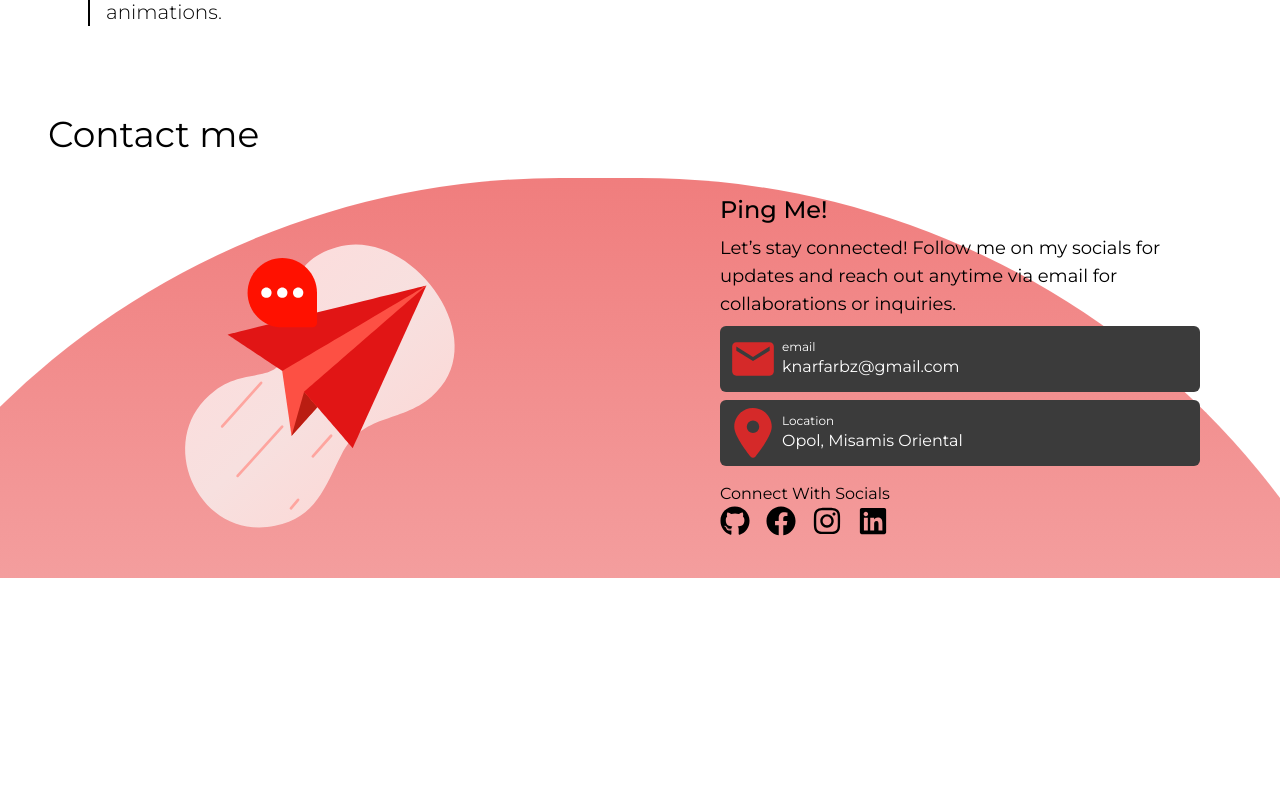
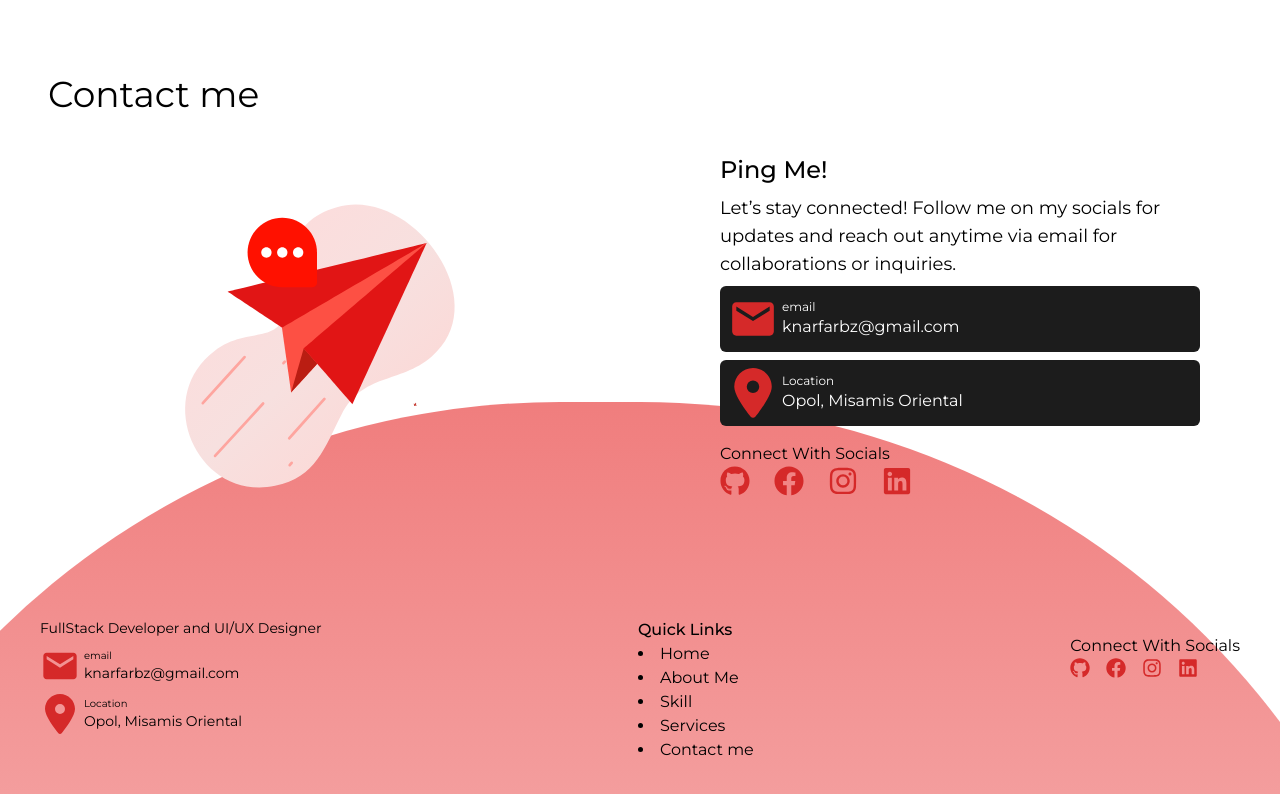
Before and after one commit to knarfy67/Frank-Page, a React (Vite) app: page / in a window 1280 px wide. Shown: the part 2637-3431 px from the top of the page. Before the commit the page ends 3215 px from the top, so only its background shows below. Built offline with nearby package versions, Linux system fonts and the light colour scheme.

Commit message:
add footer

```diff
--- a/src/App.jsx
+++ b/src/App.jsx
@@ -10,6 +10,7 @@ import About from "./sections/About";
 import Skills from "./sections/Skills";
 import Services from "./sections/Services";
 import Contact from "./sections/Contact";
+import Footer from "./components/Home/Footer";
 
 function App() {
   return (
@@ -74,6 +75,7 @@ function App() {
         <Skills />
         <Services />
         <Contact />
+        <Footer />
       </div>
     </div>
   );
--- a/src/components/Contact/ContactContent.jsx
+++ b/src/components/Contact/ContactContent.jsx
@@ -30,7 +30,7 @@ function ContactContent() {
             out anytime via email for collaborations or inquiries.
           </p>
           <div className="space-y-2">
-            <div className="flex flex-row items-center gap-1 bg-third p-2 rounded-md">
+            <div className="flex flex-row items-center gap-1 bg-base p-2 rounded-md">
               <div>
                 <MdEmail size={50} color="#D52929" />
               </div>
@@ -39,7 +39,7 @@ function ContactContent() {
                 <p className="text-light">knarfarbz@gmail.com</p>
               </div>
             </div>
-            <div className="flex flex-row items-center gap-1 bg-third p-2 rounded-md">
+            <div className="flex flex-row items-center gap-1 bg-base p-2 rounded-md">
               <div>
                 <FaLocationDot size={50} color="#D52929" />
               </div>
@@ -52,34 +52,34 @@ function ContactContent() {
           <div className="flex flex-col mt-4">
             <p className="dark:text-light">
               Connect With Socials{" "}
-              <div className="flex flex-row gap-4">
+              <div className="flex flex-row gap-6 pb-2">
                 <a
                   href="https://github.com/knarfy67"
                   target="_blank"
                   rel="noopener noreferrer"
                 >
-                  <FaGithub size={30} />
+                  <FaGithub size={30} color="#D52929" />
                 </a>
                 <a
                   href="https://www.facebook.com/frank.y.arbiso/"
                   target="_blank"
                   rel="noopener noreferrer"
                 >
-                  <FaFacebook size={30} />
+                  <FaFacebook size={30} color="#D52929" />
                 </a>
                 <a
                   href="https://www.instagram.com/knarfy67/"
                   target="_blank"
                   rel="noopener noreferrer"
                 >
-                  <FaInstagram size={30} />
+                  <FaInstagram size={30} color="#D52929" />
                 </a>
                 <a
                   href="https://www.linkedin.com/in/frank-arbiso-817609160/"
                   target="_blank"
                   rel="noopener noreferrer"
                 >
-                  <FaLinkedin size={30} />
+                  <FaLinkedin size={30} color="#D52929" />
                 </a>
               </div>
             </p>
--- /dev/null
+++ b/src/components/Footer/FooterContent.jsx
@@ -0,0 +1,117 @@
+import { MdEmail } from "react-icons/md";
+import { FaGithub } from "react-icons/fa";
+import { FaFacebook } from "react-icons/fa";
+import { FaLinkedin } from "react-icons/fa";
+import { FaInstagram } from "react-icons/fa6";
+import { FaLocationDot } from "react-icons/fa6";
+
+function FooterContent() {
+  const scrollToSection = (id) => {
+    const el = document.getElementById(id);
+    if (el) {
+      el.scrollIntoView({ behavior: "smooth" });
+      setOpen(false);
+    }
+  };
+  return (
+    <div className="flex flex-col mx-10 space-y-10 md:flex-row justify-between items-start ">
+      <div className="flex flex-col ">
+        <p className="dark:text-light text-sm mb-2">
+          FullStack Developer and UI/UX Designer
+        </p>
+        <div className="space-y-2">
+          <div className="flex flex-row items-center gap-1">
+            <div>
+              <MdEmail size={40} color="#D52929" />
+            </div>
+            <div>
+              <p className="text-[10px] dark:text-light">email</p>
+              <p className="dark:text-light text-sm">knarfarbz@gmail.com</p>
+            </div>
+          </div>
+          <div className="flex flex-row items-center gap-1">
+            <div>
+              <FaLocationDot size={40} color="#D52929" />
+            </div>
+            <div>
+              <p className="text-[10px] dark:text-light">Location</p>
+              <p className="dark:text-light text-sm">Opol, Misamis Oriental</p>
+            </div>
+          </div>
+        </div>
+      </div>
+      <div className="flex flex-col">
+        <p className="dark:text-light font-medium">Quick Links</p>
+        <ul className="list-disc list-inside">
+          <li
+            onClick={() => scrollToSection("home")}
+            className="dark:text-light cursor-pointer"
+          >
+            Home
+          </li>
+          <li
+            onClick={() => scrollToSection("about")}
+            className="dark:text-light  cursor-pointer"
+          >
+            About Me
+          </li>
+          <li
+            onClick={() => scrollToSection("skill")}
+            className="dark:text-light cursor-pointer"
+          >
+            Skill
+          </li>
+          <li
+            onClick={() => scrollToSection("services")}
+            className="dark:text-light cursor-pointer"
+          >
+            Services
+          </li>
+          <li
+            onClick={() => scrollToSection("contact")}
+            className="dark:text-light cursor-pointer"
+          >
+            Contact me
+          </li>
+        </ul>
+      </div>
+      <div className="flex flex-col mt-4">
+        <p className="dark:text-light">
+          Connect With Socials{" "}
+          <div className="flex flex-row gap-4">
+            <a
+              href="https://github.com/knarfy67"
+              target="_blank"
+              rel="noopener noreferrer"
+            >
+              <FaGithub size={20} color="#D52929" />
+            </a>
+            <a
+              href="https://www.facebook.com/frank.y.arbiso/"
+              target="_blank"
+              rel="noopener noreferrer"
+            >
+              <FaFacebook size={20} color="#D52929" />
+            </a>
+            <a
+              href="https://www.instagram.com/knarfy67/"
+              target="_blank"
+              rel="noopener noreferrer"
+            >
+              <FaInstagram size={20} color="#D52929" />
+            </a>
+            <a
+              href="https://www.linkedin.com/in/frank-arbiso-817609160/"
+              target="_blank"
+              rel="noopener noreferrer"
+            >
+              <FaLinkedin size={20} color="#D52929" />
+            </a>
+          </div>
+        </p>
+      </div>
+    </div>
+  );
+}
+
+export default FooterContent;
--- /dev/null
+++ b/src/components/Home/Footer.jsx
@@ -0,0 +1,11 @@
+import FooterContent from "../Footer/FooterContent";
+
+function Footer() {
+  return (
+    <div className="mt-20 items-center">
+      <FooterContent />
+    </div>
+  );
+}
+
+export default Footer;
--- a/src/components/Home/NavMobile.jsx
+++ b/src/components/Home/NavMobile.jsx
@@ -60,7 +60,10 @@ function NavMobile({ open, setOpen, darkMode, toggleDarkMode }) {
           )}
         </div>
 
-        <div className="p-2 px-6 rounded-md border-2 border-base dark:border-light hover:bg-secondary">
+        <div
+          onClick={() => scrollToSection("contact")}
+          className="p-2 px-6 rounded-md border-2 border-base dark:border-light hover:bg-secondary cursor-pointer"
+        >
           <p className="font-semibold text-sm text-third dark:text-light">
             Contact me
           </p>
--- a/src/components/Services/ContentItem.jsx
+++ b/src/components/Services/ContentItem.jsx
@@ -9,7 +9,7 @@ function ContentItem({ icon, tittle, Description }) {
         </div>
         <p className="text-lg md:text-lg  dark:text-light">{tittle}</p>
       </div>
-      <p className="border-l-2 pl-4 dark:border-l-white border-l-black md:text-xl text-sm font-light dark:text-light">
+      <p className="border-l-2 pl-4 dark:border-l-white border-l-black md:text-lg text-sm font-light dark:text-light">
         {Description}
       </p>
     </div>
--- a/src/components/Services/ContentServices.jsx
+++ b/src/components/Services/ContentServices.jsx
@@ -12,7 +12,7 @@ function ContentServices() {
   return (
     <div className="flex flex-col mt-10 p-8 gap-4">
       <div className="flex flex-col lg:flex-row gap-4">
-        <div className="flex flex-col bg-white/20 dark:bg-black/20 backdrop-blur-md rounded-md px-10 w-full">
+        <div className="flex flex-col bg-white/20 dark:bg-black/20 backdrop-blur-md rounded-md px-10 w-full pb-2">
           <ContentItem
             icon={<MdOutlineWeb size={30} />}
             tittle={"Web Development"}
@@ -32,7 +32,7 @@ function ContentServices() {
         </div>
       </div>
       <div className="flex lg:flex-row flex-col justify-between gap-4 ">
-        <div className="flex flex-col bg-white/20 dark:bg-black/20 backdrop-blur-md rounded-md px-10 w-full">
+        <div className="flex flex-col bg-white/20 dark:bg-black/20 backdrop-blur-md rounded-md px-10 pb-2 w-full">
           <ContentItem
             icon={<BsCollectionPlayFill size={30} />}
             tittle={"Video Editing"}
```
